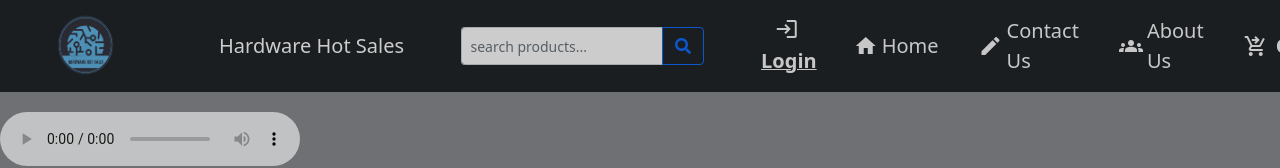
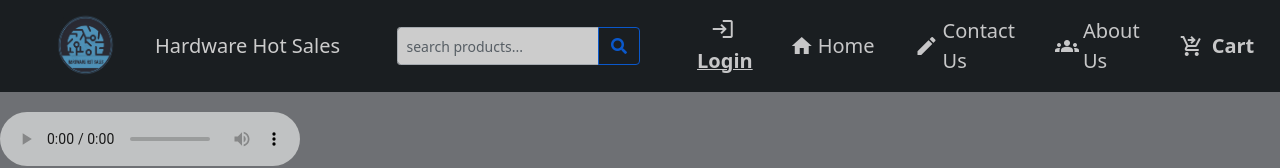
Before and after one commit to PabloElectricista/PF-Client, a React (Create React App) app: page /cart in a window 1280 px wide. Shown: the top 168 px of the page. Built offline with nearby package versions, Linux system fonts and the light colour scheme; no server answers.

Commit message:
Update NavBarComponent.jsx

```diff
--- a/src/components/NavBar/NavBarComponent.jsx
+++ b/src/components/NavBar/NavBarComponent.jsx
@@ -81,7 +81,7 @@ function NavBarComponent() {
           roundedCircle
         />
       </Link>
-        <Container className="ms-5 ps-5">
+        <Container className="ms-3 ps-3">
 
           <LinkContainer to="/">
             <Navbar.Brand className="ms-0">Hardware Hot Sales</Navbar.Brand>
```
